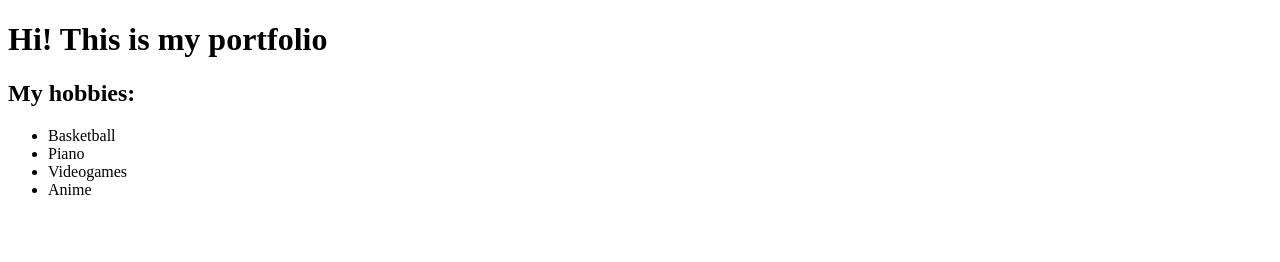
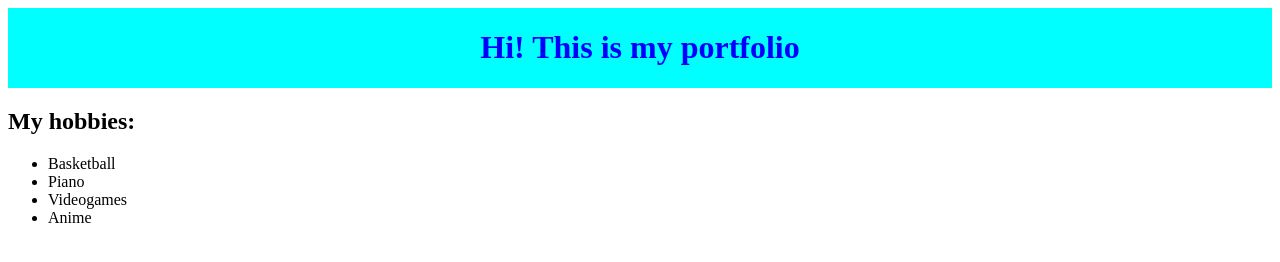
Before and after one commit to DhruvPatel0223/Portfolio, a plain HTML site: page index.html in a window 1280 px wide. Drawn offline with Linux system fonts and the light colour scheme.

Commit message:
customized portfolio

```diff
--- a/index.html
+++ b/index.html
@@ -3,8 +3,12 @@
     <head>
         <title>My portfolio</title>
     </head>
+
+    <link rel="stylesheet" type="text/css" href="style.css">
     <body>
+        <div class="header">
         <h1>Hi! This is my portfolio</h1>
+        </div>
         <h2>My hobbies:</h2>
         <ul>
             <li>Basketball</li>
--- a/style.css
+++ b/style.css
@@ -0,0 +1,9 @@
+h1 {
+    color: blue;
+}
+
+.header {
+    background-color: aqua;
+    display: flex;
+    justify-content: center;
+}
```
